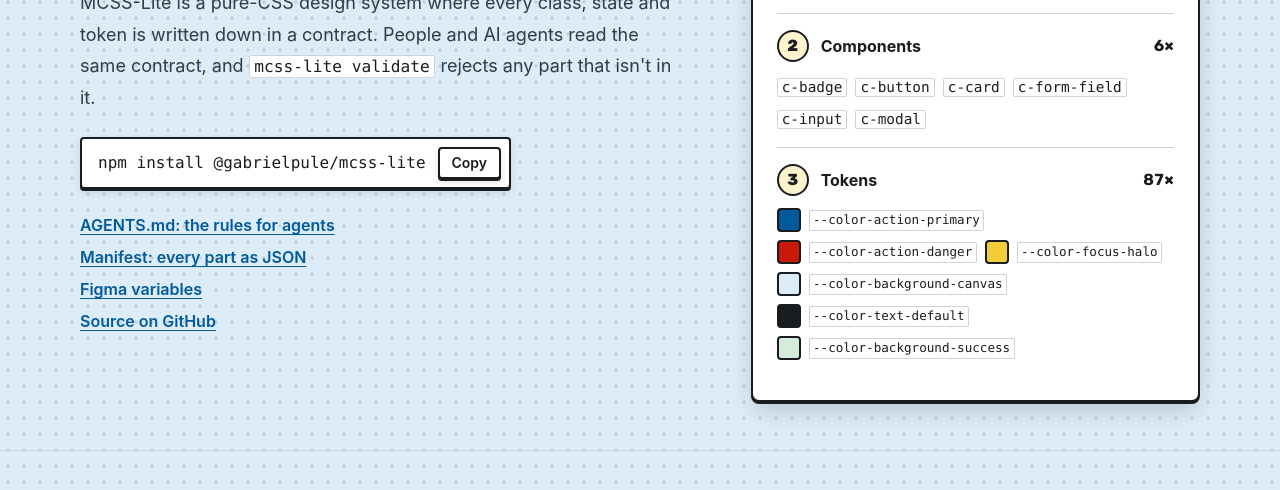
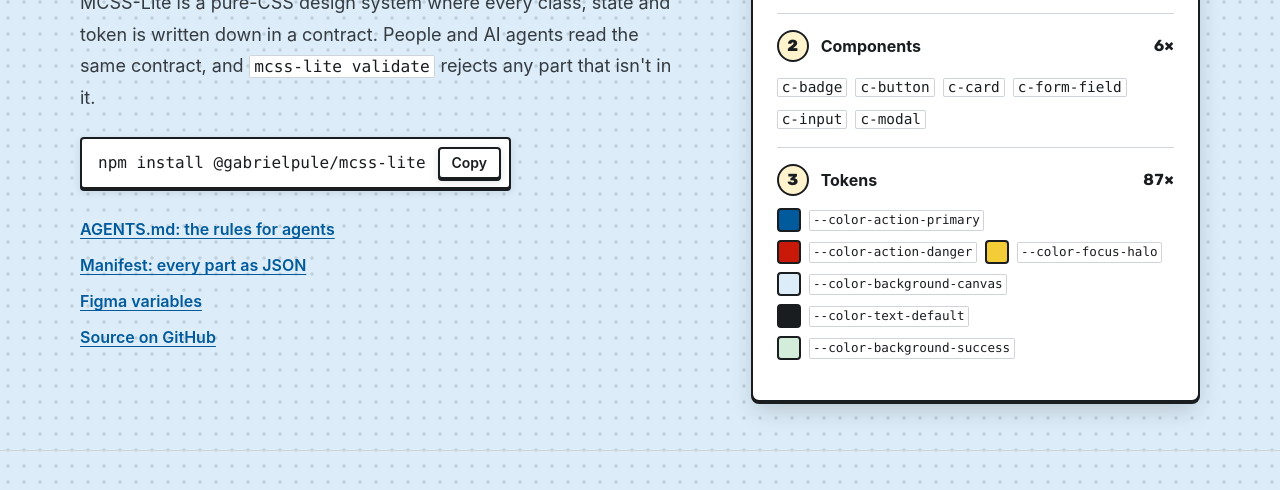
Before and after one commit to gabrielcpule/mcss-lite, a website: page demo/index.html in a window 1280 px wide. Shown: the part 310-800 px from the top of the page. Drawn offline with Linux system fonts and the light colour scheme.

Commit message:
fix(demo): 24px+ link targets; record verified detector false positives

```diff
--- a/demo/demo.css
+++ b/demo/demo.css
@@ -127,11 +127,16 @@
 
 .demo-links {
   display: grid;
-  gap: var(--space-2);
+  gap: var(--space-1);
   margin: 0;
   padding: 0;
   list-style: none;
   font-weight: var(--font-weight-semibold);
+}
+
+.demo-links a {
+  display: inline-block;
+  padding-block: var(--space-1);
 }
 
 /* Parts inventory */
```
Also changed, not shown: .impeccable/config.json (added).
